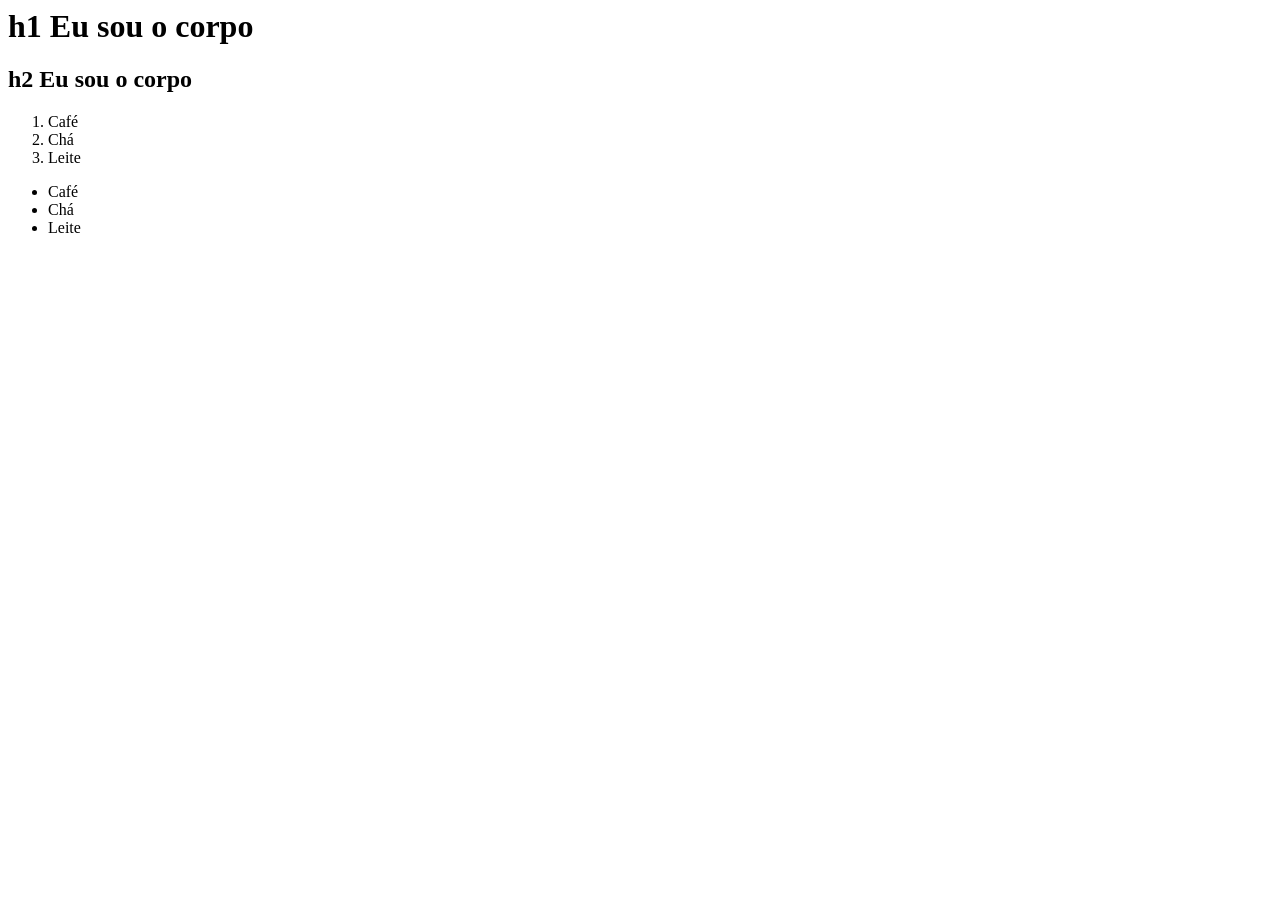
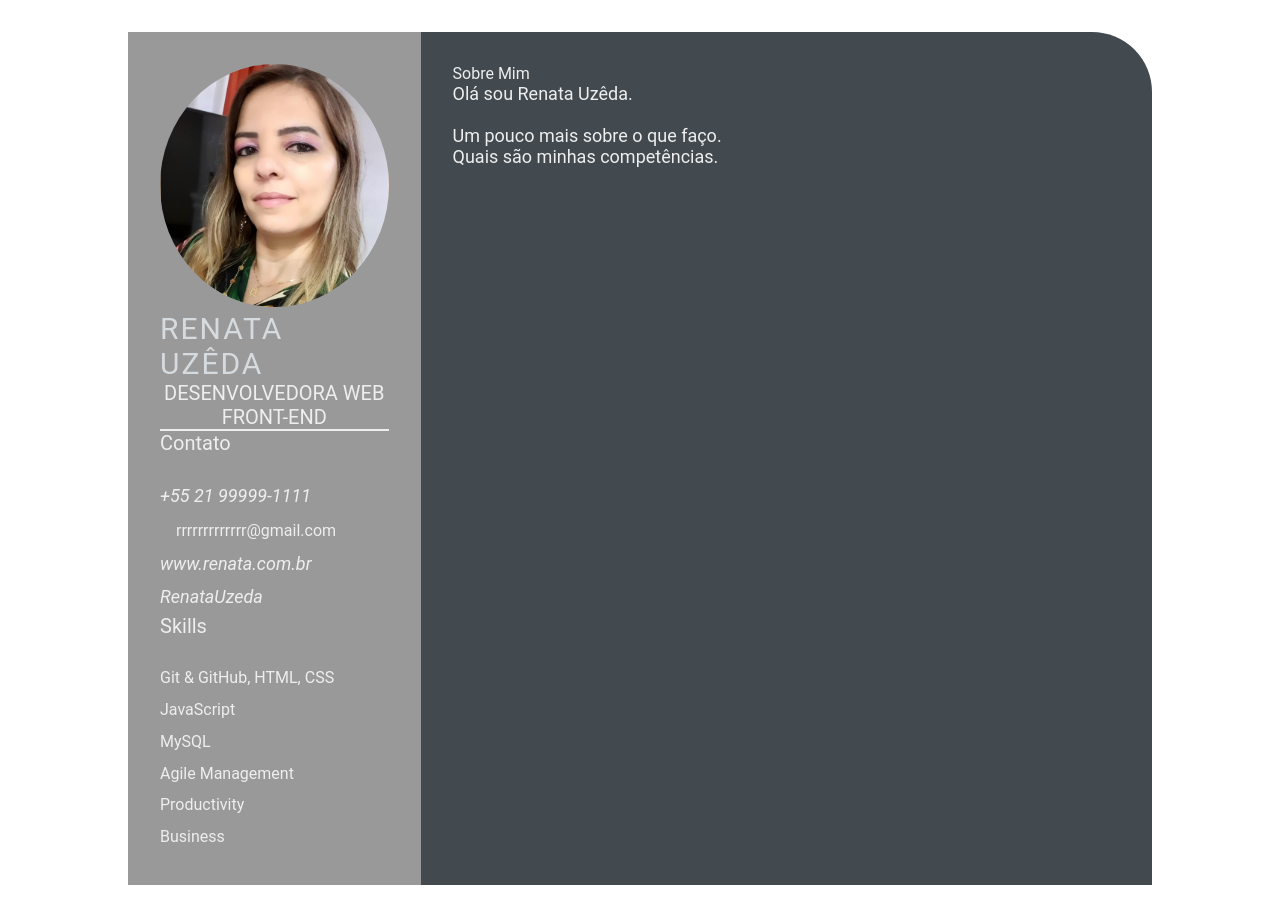
Before and after one commit to RenataUzeda/renatauzeda.github.io, a plain HTML site: page index.html in a window 1280 px wide. Before the commit the page ends 800 px from the top, so only its background shows below. Drawn offline with Linux system fonts and the light colour scheme.

Commit message:
Day 02 (#2)
* feature: cria diretório que armazena arquivo foto

Cria o diretorio img  para armazenar o arquivo profile-image.jpg

Autora: Renata Uzêda

* feat: cria o arquivo style.css

Cria arquivo style.css para estilizar o projeto.

Autora: Renata Uzêda.

* feat: adiciona linha de texto no arquivo README.md

Adiciona linha de texto ressaltando o que é o projeto.

Autora: Renata Uzêda.

* feat: adciona uma linha de texto no arq. README.md

Adiciona uma linha explicando um pouco mais sobre o que é o projeto.

Autora: Renata Uzêda.

* feat: modifica o arquivo index.html

Retira os exemplos da aula anterior e inicia o projeto de criação do meu
currículo na Jornada Dev - Ebac.

Autora: Renata Uzêda.

```diff
--- a/index.html
+++ b/index.html
@@ -1,21 +1,55 @@
-<html>
-   <head>
-      <title>
-         Imersao Jornada Dev Ebac
-      </title>
-   <body>
-      <h1>h1 Eu sou o corpo</h1>
-      <h2>h2 Eu sou o corpo</h2>
-   </body>
-   <ol>
-      <li>Café</li>
-      <li>Chá</li>
-      <li>Leite</li>
-   </ol>
-   <ul>
-      <li>Café</li>
-      <li>Chá</li>
-      <li>Leite</li>
-   </ul>
-   </head>
+<!DOCTYPE html>
+<html lang="en">
+<head>
+   <meta charset="UTF-8">
+   <meta http-equiv="X-UA-Compatible" content="IE=edge">
+   <meta name="viewport" content="width=device-width, initial-scale=1.0">
+   <title>Renata Uzêda CV</title>
+   <link rel="stylesheet" href="style.css">
+   <!-- <link rel="stylesheet" href="Aguardando link para ícones"> -->
+</head>
+<body>
+   <main class="resume-contents">
+      <section class="left-section">
+         <section class="left-section-contents">
+            <div class="profile">
+               <img class="profile-image" src="img/profile-image.jpg" alt="Profile-image">
+               <p class="name">Renata Uzêda</p>
+               <p class="profession">Desenvolvedora Web Front-End</p>
+            </div>
+            <div class="contact-info">
+               <p class="left-title">Contato</p>
+               <ul>
+                  <li><i class="fa fa-phone">+55 21 99999-1111</i></li>
+                  <li><i class="fa fa-envelope"></i>rrrrrrrrrrrrr@gmail.com</li>
+                  <li><i class="fa fa-globe">www.renata.com.br</i></li>
+                  <li><i class="fa fa-github">RenataUzeda</i></li>
+               </ul>
+            </div>
+            <div class="skills">
+               <p class="left-title">Skills</p>
+               <ul>
+                  <li><p>Git & GitHub, HTML, CSS</p></li>
+                  <li><p>JavaScript</p></li>
+                  <li><p>MySQL</p></li>
+                  <li><p>Agile Management</p></li>
+                  <li><p>Productivity</p></li>
+                  <li><p>Business</p></li>
+               </ul>
+            </div>
+         </section>
+      </section>
+         <section class="right-section">
+            <div class="right-section-contents">
+               <section class="about gap">
+                  <div class="right-title">Sobre Mim</div>
+                  <p class="about-me-contents">Olá sou Renata Uzêda.<br>
+                     <br>Um pouco mais sobre o que faço.
+                     <br>Quais são minhas competências.
+                  </p>
+               </section>
+            </div>
+         </section>
+   </main>
+</body>
 </html>
--- /dev/null
+++ b/style.css
@@ -0,0 +1,103 @@
+* {
+   margin: 0;
+   padding: 0;
+   box-sizing: border-box;
+   list-style: none;
+   font-family: 'Roboto', sans-serif;
+}
+
+.resume-contents {
+   min-height: 100vh;
+   width: 80%;
+   margin: 2rem auto;
+   display: grid;
+   grid-template-columns: repeat(7, 1fr);
+}
+
+.left-section {
+   grid-column: span 2;
+   height: 100%;
+   background-color: #999999;
+}
+
+.right-section {
+   grid-column: span 5;
+   height: 100%;
+   background-color: #424a50;
+   border-radius: 0px 60px 0px 0px;
+}
+
+.left-section-contents{
+   padding: 2rem 2rem;
+}
+
+.profile {
+   width: 100%;
+   border-bottom: 2px solid #eeeeee;
+}
+
+.profile .profile-image {
+   width: 100%;
+   border-radius: 100%;
+}
+
+.name {
+   color: #D6DBDF;
+   font-size: 30px;
+   letter-spacing: 2px;
+   text-transform: uppercase;
+}
+
+.profession {
+   color: #eeeeee;
+   font-size: 20px;
+   text-transform: uppercase;
+   text-align: center;
+}
+
+/* .contact-info { border-bottom: 2px solid #1B2631; } */
+.left-title {
+   color: #eeeeee;
+   font-size: 20px;
+}
+
+.contact-info ul {
+   padding-top: 1.5rem;
+}
+
+.contact-info ul li,
+.references ul li {
+   padding: .4rem 0;
+   color: #eeeeee;
+}
+
+.contact-info ul li i,
+.references ul li i {
+   padding-right: 1rem;
+   font-size: 18px;
+   color: #eeeeee;
+}
+
+.skills ul {
+   padding-top: 1.5rem;
+}
+.skills ul li p {
+   padding: .4rem 0;
+   color: #eeeeee;
+}
+
+.right-section-contents {
+   padding: 2rem 2rem;
+}
+
+.right-title {
+   color: #eeeeee;
+}
+
+.gap {
+   padding-bottom: 2rem;
+}
+.about-me-contents {
+   font-size: 18px;
+   color: #eeeeee;
+}
```
Also changed, not shown: img/profile-image.jpg (added), 1 other file.
